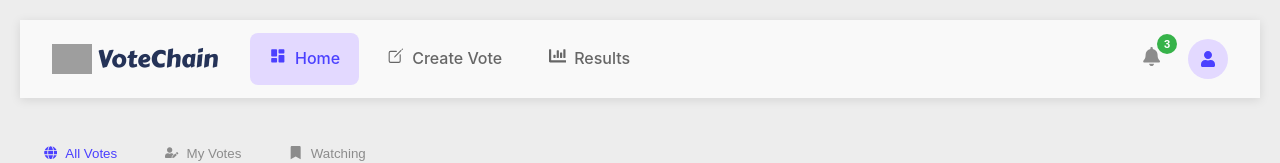
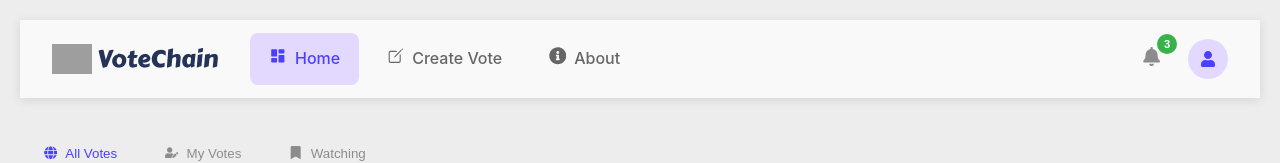
Before and after one commit to VoteChain/VoteChain, a React (Vite) app in the folder react_app/: page / in a window 1280 px wide. Shown: the top 163 px of the page. Built offline with nearby package versions, Linux system fonts and the light colour scheme; grey boxes are pictures that could not be loaded; a web font is replaced by a local one.

Commit message:
Updated nav links

```diff
--- a/react_app/src/App.jsx
+++ b/react_app/src/App.jsx
@@ -30,6 +30,7 @@ function App() {
         <Route path="/create" element={<CreateVotePage />} />
 
         <Route path="/profile" element={<MyProfile />} />
+        <Route path="/about" element={<MyProfile />} />
       </Routes>
     </>
   );
--- a/react_app/src/components/Aside/Aside.jsx
+++ b/react_app/src/components/Aside/Aside.jsx
@@ -147,6 +147,7 @@ import {
   FaBars,
   FaTimes,
   FaChartBar,
+  FaInfoCircle,
 } from "react-icons/fa";
 import { RiDashboardFill } from "react-icons/ri";
 import { IoCreateOutline } from "react-icons/io5";
@@ -158,7 +159,7 @@ const Aside = ({
     { path: "/", name: "Home", icon: <RiDashboardFill /> },
     // { path: "/votes", name: "All Votes", icon: <FaVoteYea /> },
     { path: "/create", name: "Create Vote", icon: <IoCreateOutline /> },
-    { path: "/results", name: "Results", icon: <FaChartBar /> },
+    { path: "/about", name: "About", icon: <FaInfoCircle /> },
   ],
 }) => {
   const [isMobileMenuOpen, setIsMobileMenuOpen] = useState(false);
--- /dev/null
+++ b/react_app/src/pages/About/about.css
@@ -0,0 +1,3 @@
+
+
+/*# sourceMappingURL=about.css.map */
--- a/react_app/src/pages/AllVotes/AllVotes.jsx
+++ b/react_app/src/pages/AllVotes/AllVotes.jsx
@@ -18,26 +18,20 @@ import {
   FaEye,
   FaGlobe,
   FaHistory,
+  FaInfoCircle,
   FaSort,
   FaUser,
   FaUserEdit,
 } from "react-icons/fa";
 import Button from "../../components/Button/Button";
+import { RiDashboardFill } from "react-icons/ri";
+import { IoCreateOutline } from "react-icons/io5";
 
 // Pages in Navbar
 const pages = [
-  {
-    name: "Explore",
-    link: `/Voting Page?tab=explore`,
-  },
-  {
-    name: "My Polls",
-    link: `/Voting Page?tab=my`,
-  },
-  {
-    name: "History",
-    link: `/Voting Page?tab=history`,
-  },
+  { path: "/", name: "Home", icon: <RiDashboardFill /> },
+  { path: "/create", name: "Create Vote", icon: <IoCreateOutline /> },
+  { path: "/about", name: "About", icon: <FaInfoCircle /> },
 ];
 
 function AllVotes() {
@@ -208,16 +202,7 @@ function AllVotes() {
     <>
       <div className="all-votes">
         {/* <div className="aside-div"> */}
-        <Aside
-          objs={pages}
-          active={`/Voting Page?tab=${state.tab}`}
-          buttonConf={{
-            title: "Create new poll",
-            handleClick: () => {
-              navigate("/create"); // Redirect to create vote page
-            },
-          }}
-        />
+        <Aside navLinks={pages} />
         {/* </div> */}
         <div className="profile-tabs">
           <button
```
Also changed, not shown: react_app/src/pages/About/About.jsx (added), react_app/src/pages/About/about.scss (added), 1 other file (tests, documents, lock files or other folders).
